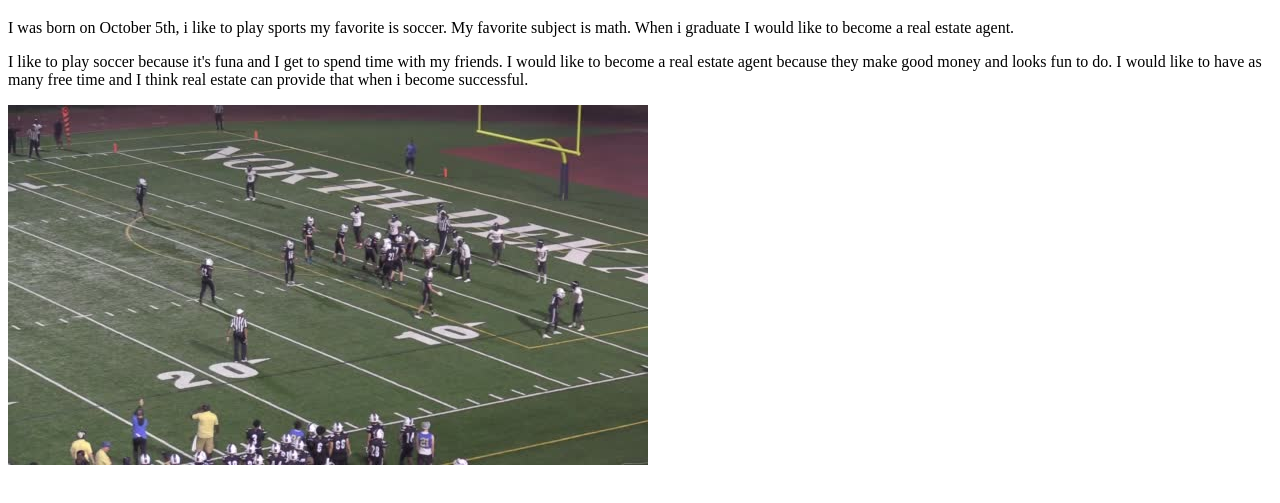
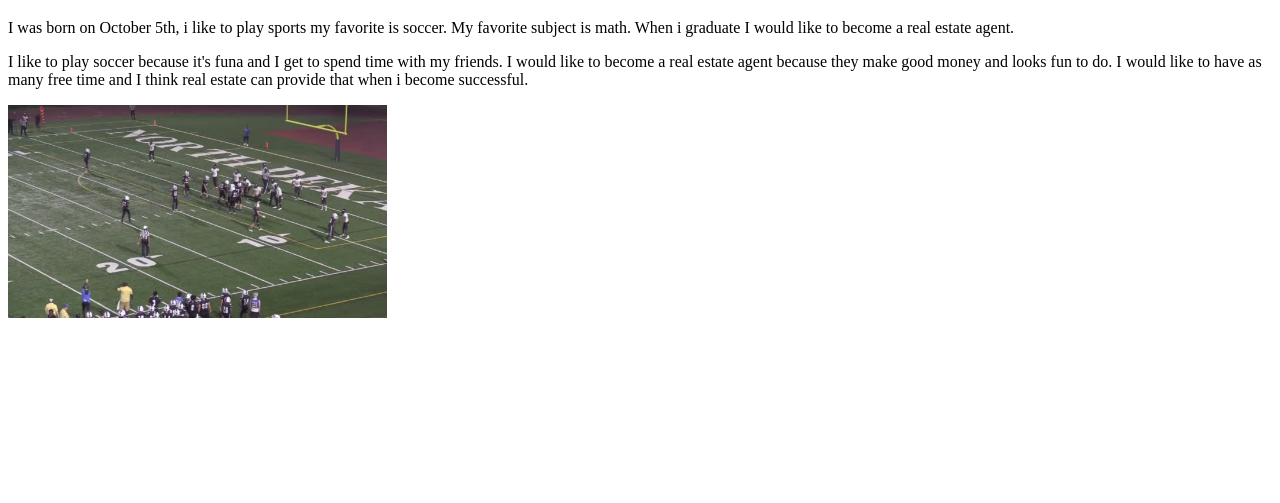
Before and after one commit to AlabeeH/AlabeeH.github.io, a plain HTML site: page index.html in a window 1280 px wide. Shown: the part 61-564 px from the top of the page. Drawn offline with Linux system fonts and the light colour scheme.

Commit message:
Update index.html

```diff
--- a/index.html
+++ b/index.html
@@ -12,5 +12,5 @@
     I would like to become a real estate agent because they make good money and looks fun to do.
     I would like to have as many free time and I think real estate can provide that when i become successful.
  </p>
- <img src="3f29e46c-32bb-45d2-aff0-6538b3ca512c_1080_3000_Thumbnail.jpg" alt="A picture of Alabee Htoo highlight thumbnail">
+ <img src="3f29e46c-32bb-45d2-aff0-6538b3ca512c_1080_3000_Thumbnail.jpg" width="30%" alt="A picture of Alabee Htoo highlight thumbnail">
 </html>
```
